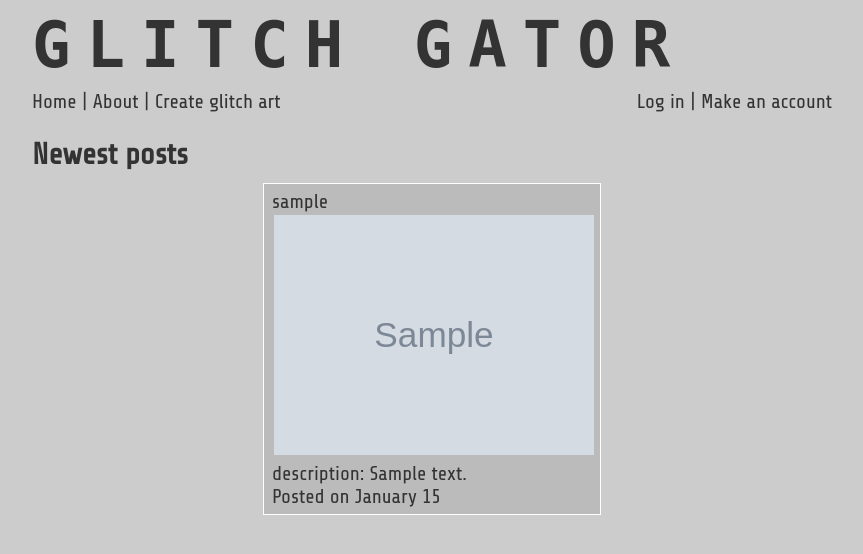
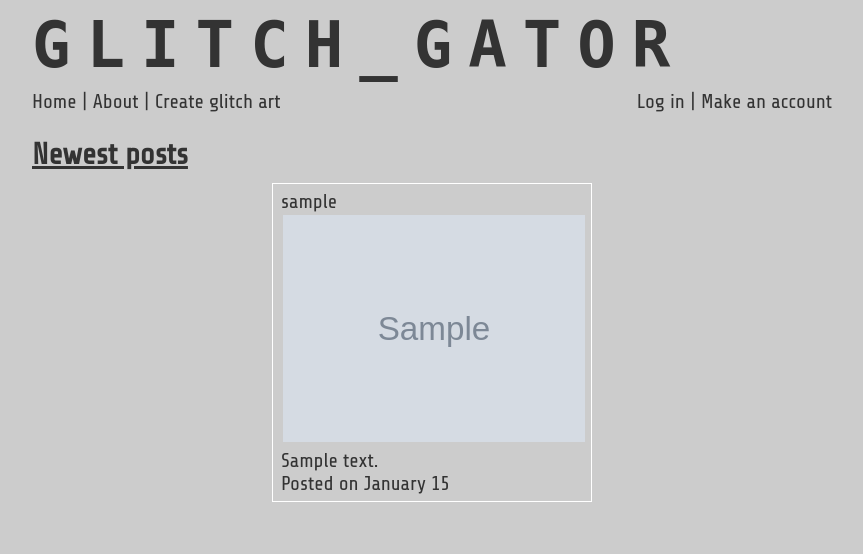
Before and after one commit to jordbort/capstone-glitch_generator, a Django app: page / in a window 1280 px wide. Shown: the top 554 px of the page, without its empty margins (208-1071 px from the left). Run offline with Django 4.2, Linux system fonts and the light colour scheme; tables that the repository leaves empty hold one stand-in row (values such as "Sample post"); grey boxes marked "Sample" are stand-in pictures; some web fonts are replaced.

Commit message:
Applying basic styling

```diff
--- a/main_app/static/styles/main.css
+++ b/main_app/static/styles/main.css
@@ -20,7 +20,8 @@ body {
     font-size: 1.25rem;
     /* background-color: #111111;
     color: #dddddd; */
-    margin: 0 240px;
+    margin: 0 240px 32px;
+    /* border: 1px dashed red; */
     /* margin: 0 auto; */
 }
 
@@ -39,6 +40,7 @@ p {
 
 header {
     margin-bottom: 12px;
+    text-decoration: underline;
 }
 
 a {
@@ -83,26 +85,39 @@ a:hover {
     flex-wrap: wrap;
     justify-content: space-evenly;
     /* width: 320px; */
-    gap: 16px;
+    gap: 32px 16px;
 }
 
 .post-container {
-    background-color: #bbbbbb;
     border: 1px solid #ffffff;
     width: 320px;
     /* width: 100%; */
     /* overflow: hidden; */
-    /* margin: 0; */
     height: 100%;
+    /* height: auto; */
     padding: 6px 8px;
+    /* background-color: blue; */
+    box-sizing: border-box;
+    /* display: flex;
+    flex-direction: column; */
+}
+
+.post-container:hover {
+    background-color: #d0d0d0;
 }
 
 .post-container img {
-    /* width: auto; */
+    /* width: 100%; */
+    width: auto;
     max-width: 100%;
     padding: 2px;
+
     /* display: block; */
 }
+
+/* .post-container a {
+    background-color: blue;
+} */
 
 .preview-windows-container {
     display: flex;
@@ -180,8 +195,8 @@ a:hover {
     border-color: orange;
 }
 
-.black {
-    border-color: black;
+.yellow {
+    border-color: yellow;
 }
 
 .thick {
--- a/main_app/templates/base.html
+++ b/main_app/templates/base.html
@@ -14,7 +14,7 @@
 
 <body>
     <nav>
-        <h1 class="logo">GLITCH GATOR</h1>
+        <h1 class="logo">GLITCH_GATOR</h1>
         <div class="nav-links-container">
             <div class="left-side">
                 <a href="/">Home</a> |
--- a/main_app/templates/post_index.html
+++ b/main_app/templates/post_index.html
@@ -11,11 +11,11 @@
 <div class="all-posts">
 
     {% for post in posts %}
+    <a href="{% url 'post_detail' post.pk %}">
     <div class="post-container">
-        <a href="{% url 'post_detail' post.pk %}">
             <p>{{post.user.username}}</p>
             <img src={{post.image_url}} />
-            <p>description: {{post.description}}</p>
+            <p>{{post.description}}</p>
 
             <!-- {% timezone change_to_profile_timezone } -->
             <!-- <p>Posted on {{post.created_at | date:'M d, Y'}} at {{post.created_at | date:'h:i:s A'}} ({{change_to_profile_timezone}})</p> -->
@@ -26,10 +26,10 @@
             <!-- <p>Posted on {{post.created_at | date:'Y-m-d H:i'}}</p> -->
             <!-- <p>Posted on {{post.created_at | date:'D d M Y'}}</p> -->
             <!-- <p>Posted on {{post.created_at | date:'F d, Y h:i'}}</p> -->
-        </a>
-    </div>
+        </div>
+    </a>
     {% empty %}
-    <p>There are no posts</p>
+    <p>There are no posts.</p>
     {% endfor %}
 
 </div>
```
Also changed, not shown: main_app/templates/post_detail.html (+7 -6 lines).
